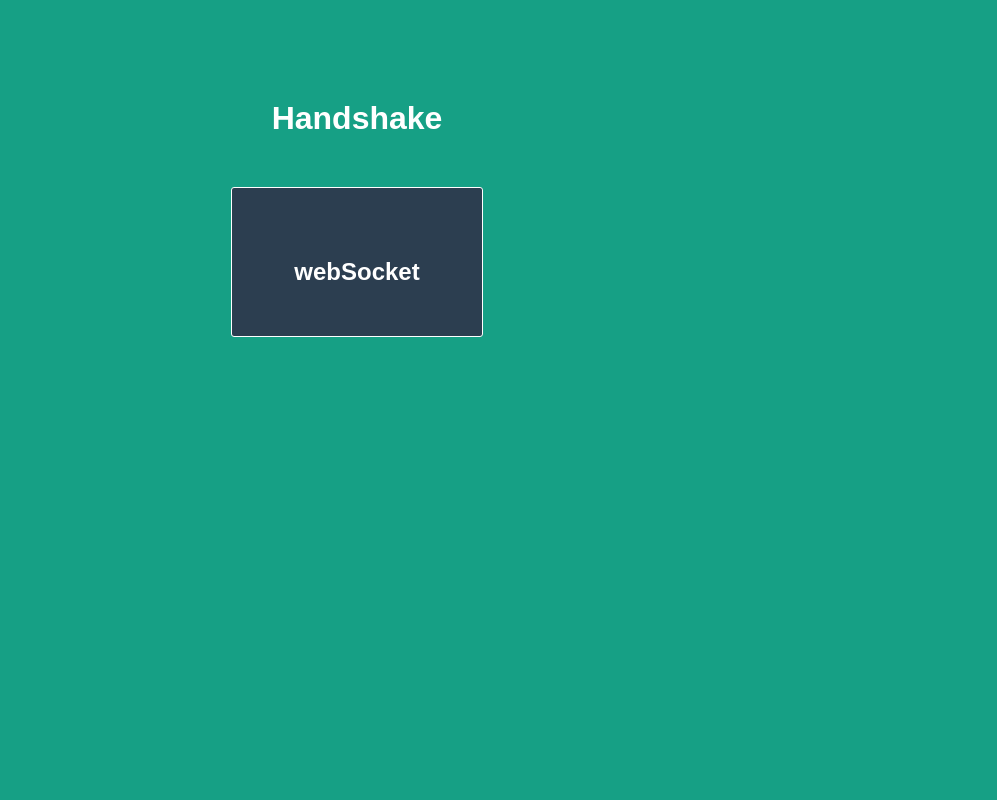
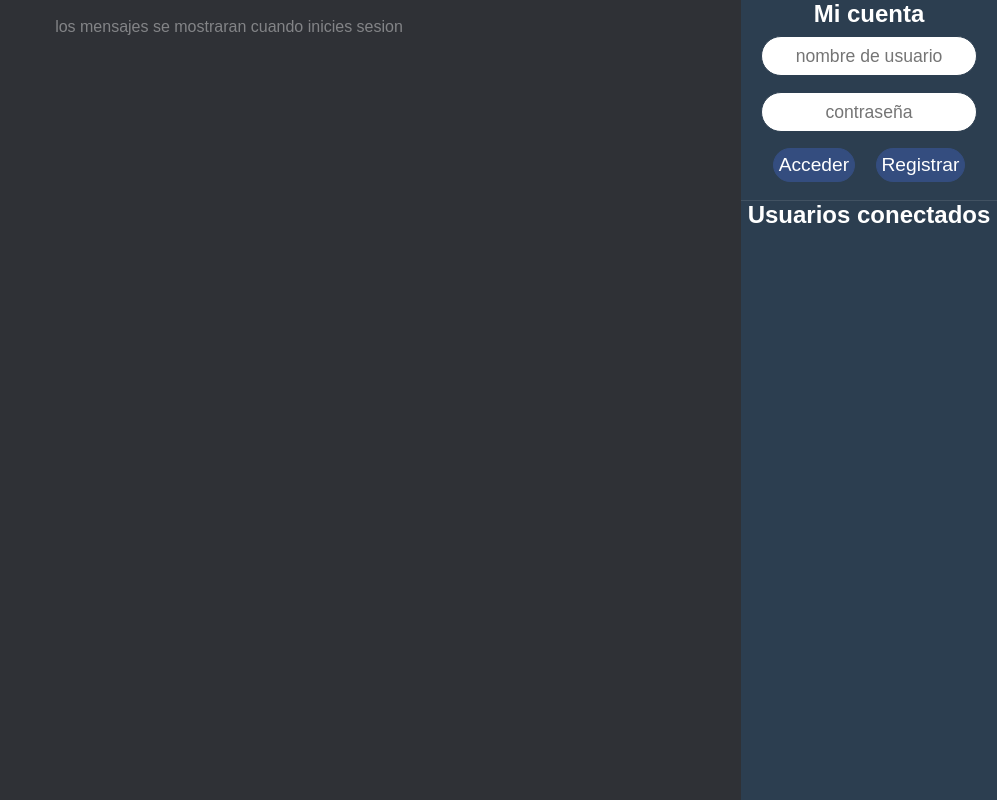
Before and after one commit to pangeasi/chat-Websockets, a website: page chat/public/index.html in a window 1280 px wide. Shown: the whole page, without its empty margins (283-1280 px from the left). Drawn offline with nearby package versions, Linux system fonts and the light colour scheme; no server answers.

Commit message:
interfaz

```diff
--- a/chat/public/css/style.css
+++ b/chat/public/css/style.css
@@ -6,26 +6,56 @@
 body {
     background: #16a085;
     font-family: Arial, Helvetica, sans-serif;
+    color: #ffffff;
 }
 main {
-    display: flex;
-    justify-content: center;
-    margin-top: 100px;
-    color: white;
+    width: 100%;
+    height: 100vh;
 }
-
-#contenedor {
-    width: 250px;
-    border-radius: 3px;
-    border: 1px solid white;
+#chat,#conectados{
+    float: left;
+}
+#chat{
+    width: 80%;
+    height: 100%;
+    background-color: #2f3136;
     text-align: center;
-    padding-bottom: 50px;
-    background-color: #2c3e50;
 }
-#notificador {
-    /* background-color: #3498db; */
+.msj-init{
+    opacity: 0.4;
+}
+.center{
+    text-align: center;
+}
+#conectados{
+    width: 20%;
+    height: 100%;
+    background-color: #2C3E50;
+}
+#cuenta{
     width: 100%;
-    height: 50px;
-    margin-bottom: 20px;
-    transition: .5s all;
+    min-height: 200px;
+    border-bottom: 1px solid rgba(255,255,255,0.1);
+    text-align: center;
 }
+.in,.btn{
+    padding: 5px;
+    margin: 8px;
+    min-height: 28px;
+    border: 1px solid #2C3E50;
+    border-radius: 28px;
+    font-size: 1.1em;
+    outline: none;
+    text-align: center;
+    max-width: 80%;
+}
+.btn{
+    max-height: 45%;
+    background-color: #344D7F;
+    border-color: #344D7F;
+    color: #ffffff;
+    font-size: 1.2em;
+}
+#uconectados{
+    width: 100%;
+}
--- a/chat/public/index.html
+++ b/chat/public/index.html
@@ -3,22 +3,32 @@
 <head>
     <meta charset="UTF-8">
     <meta name="viewport" content="width=device-width, initial-scale=1.0">
+    <script src="/socket.io/socket.io.js"></script>
     <meta http-equiv="X-UA-Compatible" content="ie=edge">
-    <title>Document</title>
-    <link rel="stylesheet" href="./css/style.css">
+    <title>chat con sockets</title>
+    <link rel="stylesheet" href="css/style.css">
 </head>
 <body>
-    <div style="text-align: center; color: white; margin-top: 100px; margin-bottom: -50px;">
-        <h1>Handshake</h1>
-    </div>
     <main>
-        <div id="contenedor">
-            <div id="notificador"> </div>
-            <h2>webSocket</h2>
-            <div id="output"></div>
+        <div id="chat">
+            <br>
+            <label class="msj-init">los mensajes se mostraran cuando inicies sesion</label>
+        </div>
+        <div id="conectados">
+            <div id="cuenta">
+                <h2>Mi cuenta</h2>
+                <input type="text" name="nombre" id="nombre" placeholder="nombre de usuario" class="in"><br>
+                <input type="password" name="pass" id="pass" placeholder="contraseña" class="in"><br>
+                <button class="btn">Acceder</button>
+                <button class="btn">Registrar</button>
+            </div>
+            <h2 class="center">Usuarios conectados</h2>
+            <div id="uconectados">
+
+            </div>
         </div>
     </main>
 
-    <script src="./js/main_server.js"></script>
+    <script src="js/main.js"></script>
 </body>
 </html>
--- /dev/null
+++ b/chat/public/js/main.js
@@ -0,0 +1,30 @@
+const socket = io.connect('http://localhost:3030', { 'forceNew': true });
+let user = {name:'',pass:''};
+function init() {
+    testWebSocket();
+}
+
+
+const escribiendo = ()=>socket.emit('escribiendo', user.name);
+
+
+
+
+
+
+
+
+
+
+
+
+
+
+
+
+
+
+
+
+
+window.addEventListener("load", init, false);
--- a/chat/public/js/main_server.js
+++ /dev/null
@@ -1,32 +0,0 @@
-// Hay que modificar este socket por el siguiente:
-//var wsUri = "ws://localhost:3030";
-
-//var wsUri = "wss://echo.websocket.org";
-
-var output = document.getElementById("output");
-var notificador = document.getElementById("notificador");
-
-function init() {
-    testWebSocket();
-}
-
-function testWebSocket() {
-    websocket = new WebSocket(wsUri);
-    websocket.addEventListener("open", (event) => {
-        notificador.style.background = "#3498db";
-        output.innerHTML = "<span style='color:#3498db'>Conectado</span>";
-    });
-    websocket.addEventListener("message", (event) => {
-        output.innerHTML += "<span style='color:#e74c3c'>Error Conexión</span>";
-        notificador.style.background = "#e74c3c";
-    });
-    websocket.addEventListener("error", (event) => {
-        output.innerHTML += '<span>Error conexión</span>';
-        notificador.style.background = '#e74c3c';
-    });
-    websocket.addEventListener("close", (event) => {
-        output.innerHTML = "<br><hr><span style='color: #f1c40f'>Conexión cerrada</span>"
-    });
-}
-
-window.addEventListener("load", init, false);
```
